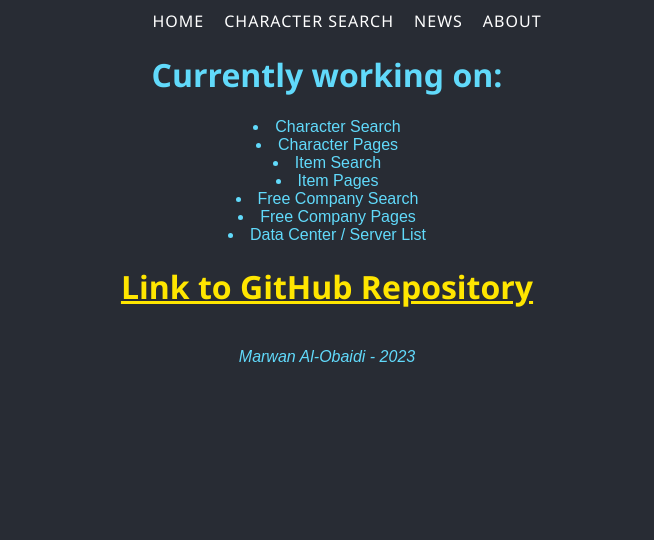
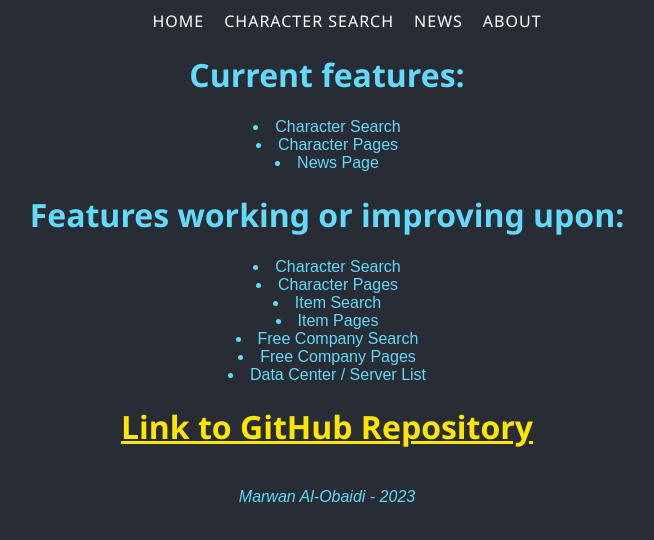
Before and after one commit to MarwanAl-Obaidi/FFXIV-Lodestone-Search, a React (Create React App) app: page /About in a window 1280 px wide. Shown: the top 540 px of the page, without its empty margins (313-967 px from the left). Built offline with nearby package versions, Linux system fonts and the light colour scheme.

Commit message:
Updated README.md and About page

```diff
--- a/src/pages/About.jsx
+++ b/src/pages/About.jsx
@@ -4,7 +4,11 @@ import '../App.css';
 function About() {
     return (
         <div>
-            <h1>Currently working on:</h1>
+            <h1>Current features:</h1>
+            <li>Character Search</li>
+            <li>Character Pages</li>
+            <li>News Page</li>
+            <h1>Features working or improving upon:</h1>
             <li>Character Search</li>
             <li>Character Pages</li>
             <li>Item Search</li>
```
Also changed, not shown: 1 other file (tests, documents, lock files or other folders).
